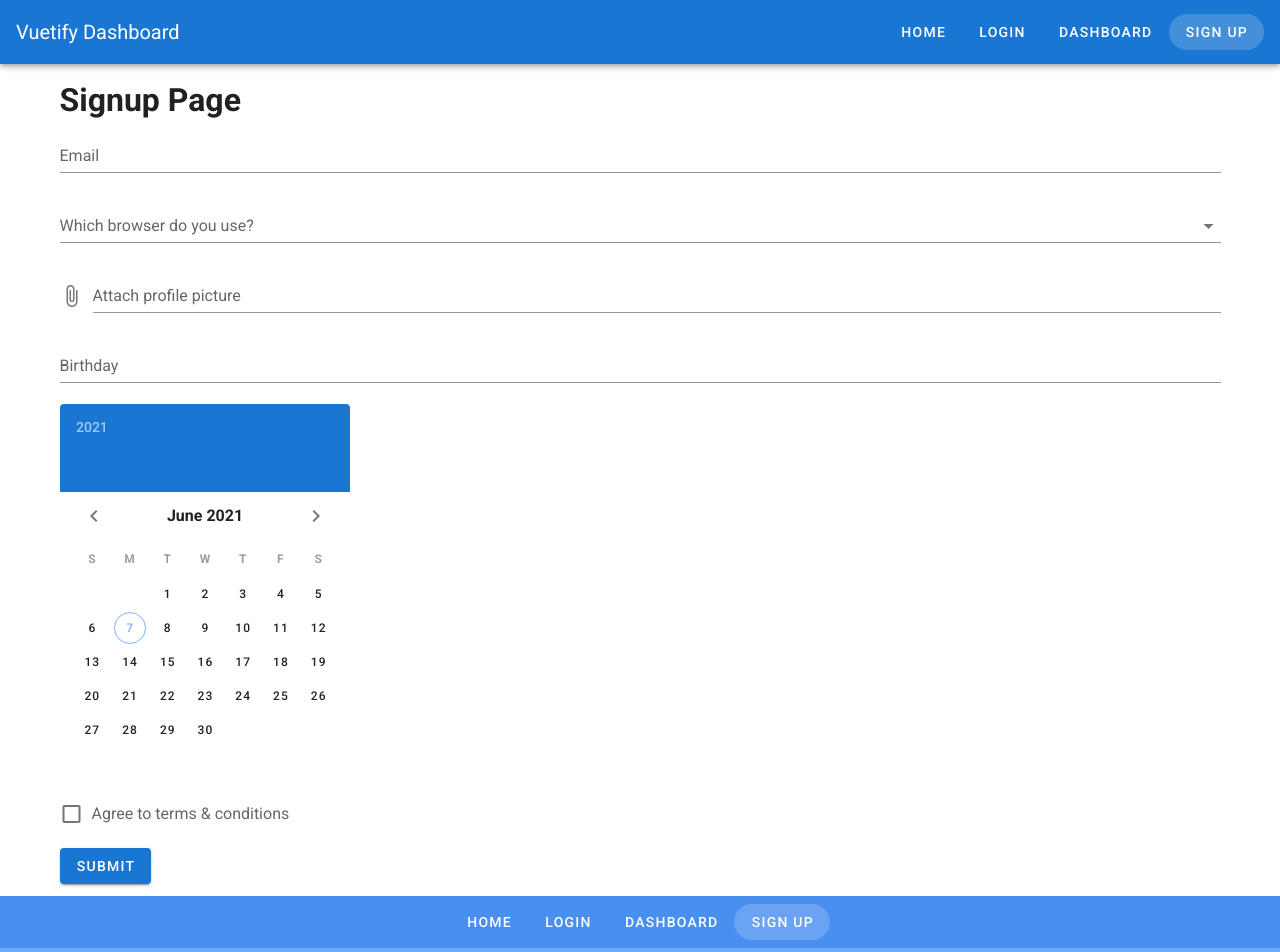
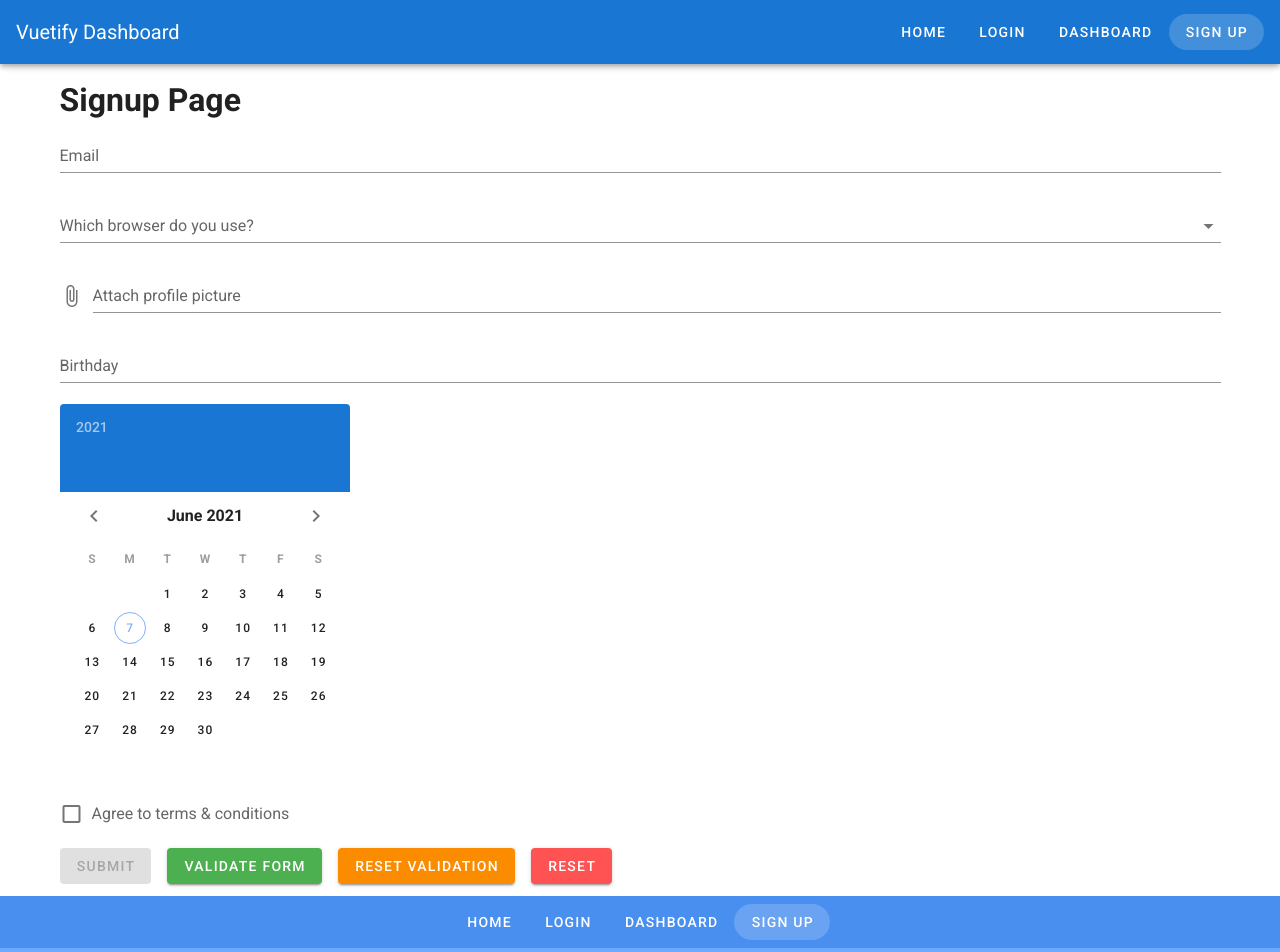
Before and after one commit to nguyenvinhduyet/intro-to-vue-2, a Vue app: page /signup in a window 1280 px wide. Shown: the top 952 px of the page. Built offline with nearby package versions, Linux system fonts and the light colour scheme.

Commit message:
Validate Form (video 7)

```diff
--- a/src/views/SignUp.vue
+++ b/src/views/SignUp.vue
@@ -3,14 +3,17 @@
         <v-row>
             <v-col>
                 <h1>Signup Page</h1>
-                <v-form>
-                    <v-text-field label="Email" type="email"></v-text-field>
+                <v-form ref="signUpForm" v-model="formValidity">
+                    <v-text-field label="Email" type="email" :rules="emailRules" v-model="email"></v-text-field>
                     <v-autocomplete label="Which browser do you use?" :items="browsers" />
                     <v-file-input label="Attach profile picture" />
                     <v-text-field label="Birthday" v-model="birthday" readonly />
                     <v-date-picker v-model="birthday" :active-picker.sync="activePicker"/>
-                    <v-checkbox label="Agree to terms & conditions" />
-                    <v-btn type="submit" color="primary">Submit</v-btn>
+                    <v-checkbox v-model="agreeToTerms" label="Agree to terms & conditions" :rules="agreeToTermsRules" required />
+                    <v-btn type="submit" color="primary" :disabled="!formValidity" class="mr-4">Submit</v-btn>
+                    <v-btn color="success" class="mr-4" @click="validateForm">Validate Form</v-btn>
+                    <v-btn color="warning" @click="resetValidation" class="mr-4">Reset Validation</v-btn>
+                    <v-btn color="error" @click="resetForm">Reset</v-btn>
                 </v-form>
             </v-col>
         </v-row>
@@ -21,8 +24,33 @@
 export default {
   data() {
       return {
+          agreeToTerms: false,
+          agreeToTermsRules: [
+              value => !!value || 'You must agree to the terms and conditions to sign up for an account.'
+          ],
+          email: '',
+          emailRules: [
+              value => !!value || 'Email is required',
+              value => value.indexOf('@') !== 0 || 'Email should have a username.',
+              value => value.includes('@') || 'Email should include an @',
+              value => value.indexOf('.') - value.indexOf('@') > 1 || 'Email should contain a valid domain',
+              value => value.indexOf('.') <= value.length - 3 || 'Email should contain a valid domain extension.'
+          ],
           birthday: '',
-          browsers: ['Chrome', 'Firefox', 'Safari', 'Edge', 'Brave']
+          browsers: ['Chrome', 'Firefox', 'Safari', 'Edge', 'Brave'],
+          formValidity: false
+      }
+  },
+
+  methods: {
+      resetForm() {
+          this.$refs.signUpForm.reset()
+      },
+      resetValidation() {
+          this.$refs.signUpForm.resetValidation()
+      },
+      validateForm() {
+          this.$refs.signUpForm.validate()
       }
   }
 }
```
